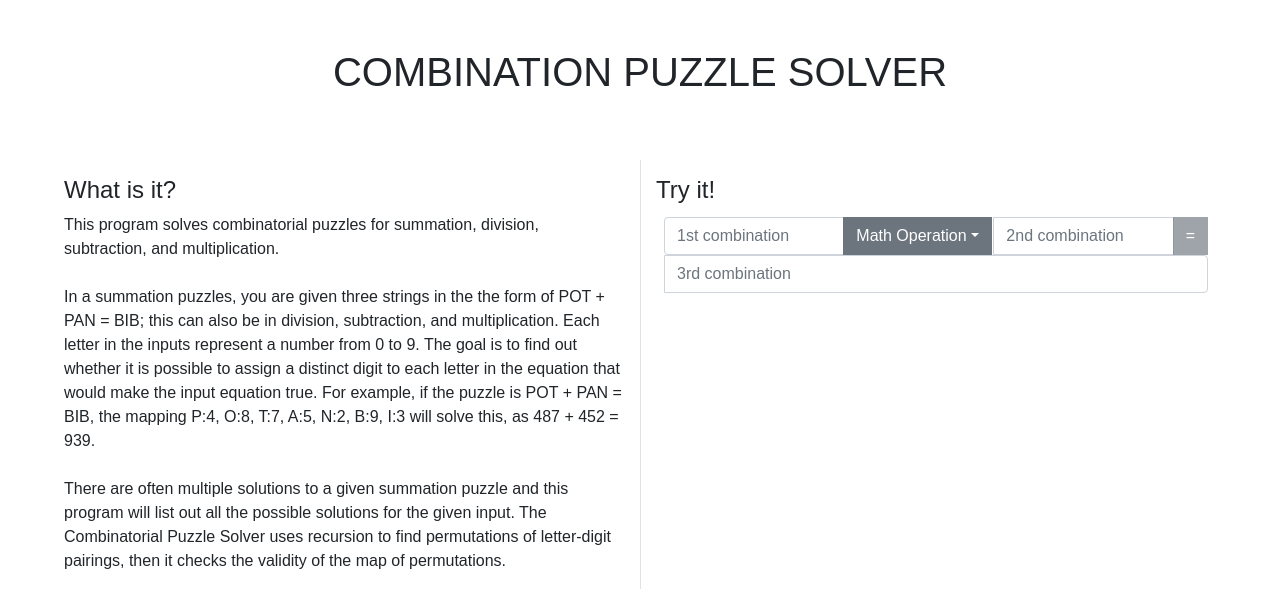
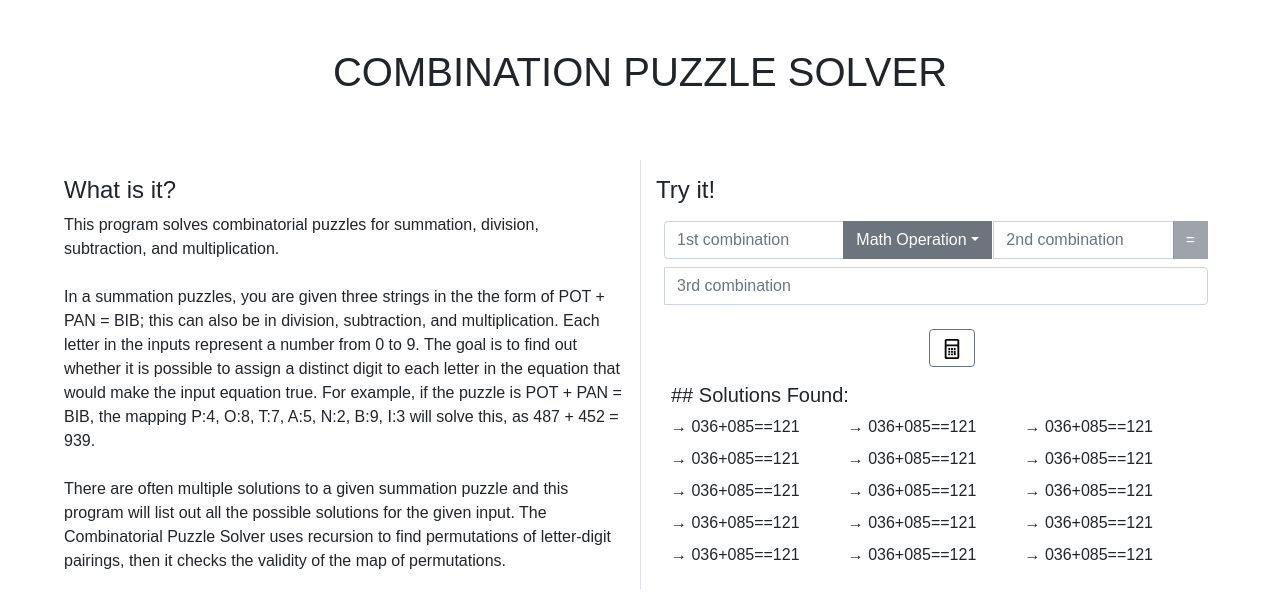
Before and after one commit to mehmetalperen/combinotorial-puzzle-solver, a React (Create React App) app: page / in a window 1280 px wide. Shown: the top 608 px of the page. Built offline with nearby package versions, Linux system fonts and the light colour scheme.

Commit message:
UI is 95 percent ready

```diff
--- a/src/App.js
+++ b/src/App.js
@@ -1,6 +1,14 @@
 import "./App.css";
+import { useEffect, useState } from "react";
+import Solution from "./componenets/Solution";
 
 function App() {
+  const [s1, setS1] = useState("");
+  const [s2, setS2] = useState("");
+  const [s3, setS3] = useState("");
+  const [isSolutionFound, setIsSolutionFound] = useState(true);
+  const [mathOperation, setMathOperation] = useState("+");
+
   return (
     <div className="App">
       <div className="pt-5 pb-2 mb-5 text-center">
@@ -30,19 +38,19 @@ function App() {
               </p>
             </div>
           </div>
+
           <div className="col-lg-6 col-md-12 border-left">
             <div className="">
               <h4 className="mt-3">Try it!</h4>
 
               <div className="input-style input-group pt-1 pb-1 pl-2 pr-2">
-                {/* <div className="row"></div> */}
                 <input
                   placeholder="1st combination"
                   type="text"
-                  className="input-style form-control"
+                  className="input-style form-control mt-1 mb-1"
                   aria-label="Text input with dropdown button"
                 />
-                <div className="input-style input-group-append">
+                <div className="input-style input-group-append mt-1 mb-1">
                   <button
                     className="btn btn-secondary dropdown-toggle"
                     type="button"
@@ -71,11 +79,11 @@ function App() {
                 <input
                   placeholder="2nd combination"
                   type="text"
-                  className="input-style form-control"
+                  className="input-style form-control mt-1 mb-1"
                   aria-label="Text input with dropdown button"
                 />
 
-                <div className="input-group-append">
+                <div className="input-group-append mt-1 mb-1">
                   <button className="btn btn-secondary disabled" type="button">
                     =
                   </button>
@@ -84,11 +92,43 @@ function App() {
                 <input
                   placeholder="3rd combination"
                   type="text"
-                  className="input-style form-control"
+                  className="input-style form-control mt-1 mb-1"
                   aria-label="Text input with dropdown button"
                 />
               </div>
             </div>
+            <div className="col-12 m-3 d-flex justify-content-center">
+              <button className="btn btn-outline-secondary" type="submit">
+                <img src="../iconcalculator-icon.svg" alt="" />
+              </button>
+            </div>
+
+            {isSolutionFound ? (
+              <div className="col-12">
+                <h5 className="mt-3">## Solutions Found:</h5>
+                <div className="d-flex flex-wrap justify-content-between">
+                  <Solution />
+                  <Solution />
+                  <Solution />
+                  <Solution />
+                  <Solution />
+                  <Solution />
+                  <Solution />
+                  <Solution />
+                  <Solution />
+                  <Solution />
+                  <Solution />
+                  <Solution />
+                  <Solution />
+                  <Solution />
+                  <Solution />
+                </div>
+              </div>
+            ) : (
+              <div className="col-12">
+                <h5 className="mt-3">No Solution Found</h5>
+              </div>
+            )}
           </div>
         </div>
       </div>
--- /dev/null
+++ b/src/componenets/Solution.jsx
@@ -0,0 +1,6 @@
+import React from "react";
+import "../App.css";
+
+export default function Solution() {
+  return <div className="mr-5 mb-2">→ 036+085==121</div>;
+}
```
Also changed, not shown: public/iconcalculator-icon.svg (added).
